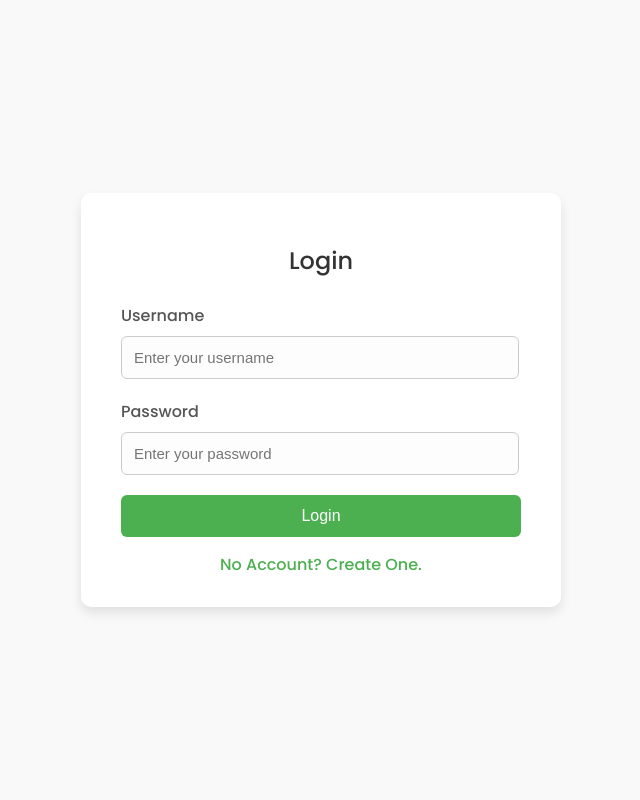
After one commit to Torresypther/StudentManagementSystem, a PHP site: page /StudentManagementSystem/login.html in a window 1280 px wide. The commit adds this page. Shown: the whole page, without its empty margins (319-959 px from the left). Run offline with PHP 8.4, Linux system fonts and the light colour scheme.

Commit message:
kuwang nalang login

```diff
--- /dev/null
+++ b/login.css
@@ -0,0 +1,85 @@
+@import url("https://fonts.googleapis.com/css2?family=Poppins:wght@300;400;500;600&display=swap");
+
+body {
+    background-color: #f9f9f9;
+    margin: 0;
+    padding: 0;
+    font-family: 'Poppins', sans-serif;
+    display: flex;
+    justify-content: center;
+    align-items: center;
+    height: 100vh;
+}
+
+.login-container {
+    background: #ffffff;
+    padding: 30px 40px;
+    border-radius: 10px;
+    box-shadow: 0 6px 12px rgba(0, 0, 0, 0.1);
+    width: 100%;
+    max-width: 400px;
+}
+
+.login-container h2 {
+    margin-bottom: 25px;
+    color: #333333;
+    text-align: center;
+    font-weight: 500;
+}
+
+.form-group {
+    margin-bottom: 20px;
+}
+
+.form-group label {
+    display: block;
+    margin-bottom: 8px;
+    color: #555555;
+    font-weight: 500;
+}
+
+.form-group input {
+    width: 93%;
+    padding: 12px;
+    border: 1px solid #cccccc;
+    border-radius: 6px;
+    font-size: 15px;
+    background-color: #fdfdfd;
+    transition: border-color 0.3s ease;
+}
+
+.form-group input:focus {
+    border-color: #4caf50;
+    outline: none;
+}
+
+.login-btn {
+    width: 100%;
+    padding: 12px;
+    background-color: #4caf50;
+    color: #ffffff;
+    border: none;
+    border-radius: 6px;
+    font-size: 16px;
+    cursor: pointer;
+    transition: background-color 0.3s ease;
+}
+
+.login-btn:hover {
+    background-color: #45a049;
+}
+
+.forgot-password {
+    text-align: center;
+    margin-top: 15px;
+}
+
+.forgot-password a {
+    color: #4caf50;
+    text-decoration: none;
+    font-weight: 500;
+}
+
+.forgot-password a:hover {
+    text-decoration: underline;
+}
--- /dev/null
+++ b/login.html
@@ -0,0 +1,28 @@
+<!DOCTYPE html>
+<html lang="en">
+<head>
+    <meta charset="UTF-8">
+    <meta name="viewport" content="width=device-width, initial-scale=1.0">
+    <title>Login</title>
+    <link rel="stylesheet" href="login.css">
+</head>
+<body>
+    <div class="login-container">
+        <h2>Login</h2>
+        <form action="process_login.php" method="POST">
+            <div class="form-group">
+                <label for="username">Username</label>
+                <input type="text" id="username" name="username" placeholder="Enter your username" required>
+            </div>
+            <div class="form-group">
+                <label for="password">Password</label>
+                <input type="password" id="password" name="password" placeholder="Enter your password" required>
+            </div>
+            <button type="submit" class="login-btn">Login</button>
+            <div class="forgot-password">
+                <a href="register.html">No Account? Create One.</a>
+            </div>
+        </form>
+    </div>
+</body>
+</html>
--- a/verify.php
+++ b/verify.php
@@ -3,15 +3,15 @@ require 'db_conn.php';
 
 if (isset($_GET['code'])) {
     $code = $_GET['code'];
-    $stmt = $conn->prepare("UPDATE students_table SET verification_code = NULL WHERE verification_code = :code");
+    $stmt = $conn->prepare("UPDATE user_table SET verification_code = NULL, is_verified = 1 WHERE verification_code = :code");
+
     $stmt->bindParam(':code', $code);
 
     if ($stmt->execute() && $stmt->rowCount() > 0) {
-        // echo "Your account has been verified!";
+        echo "Your account has been verified!";
         header("Location: login.html?message=verified");
         exit();
     } else {
         echo "Invalid or expired verification code.";
     }
 }
-?>
```
Also changed, not shown: main.js (+71 -71 lines), register.html (+29 -4 lines), register.php (+8 -7 lines), profiles/1742793099_REFERENCE.jpg (added), profiles/1742793101_REFERENCE.jpg (added), profiles/1742793213_REFERENCE.jpg (added), profiles/1742793698_REFERENCE.jpg (added), profiles/1742793758_REFERENCE.jpg (added), profiles/1742793852_dd0caafb9fee196ef0770d6f9d96154a.jpg (added), profiles/1742794115_REFERENCE.jpg (added), profiles/1742794243_REFERENCE.jpg (added), profiles/1742794272_REFERENCE.jpg (added), profiles/1742794378_Autocollant de voiture Roses violettes aquarelle fleurs, autocollant en vinyle résistant aux intempéries pour l'extérieur.jpg (added), profiles/1742794410_Autocollant de voiture Roses violettes aquarelle fleurs, autocollant en vinyle résistant aux intempéries pour l'extérieur.jpg (added), 2 more files.
